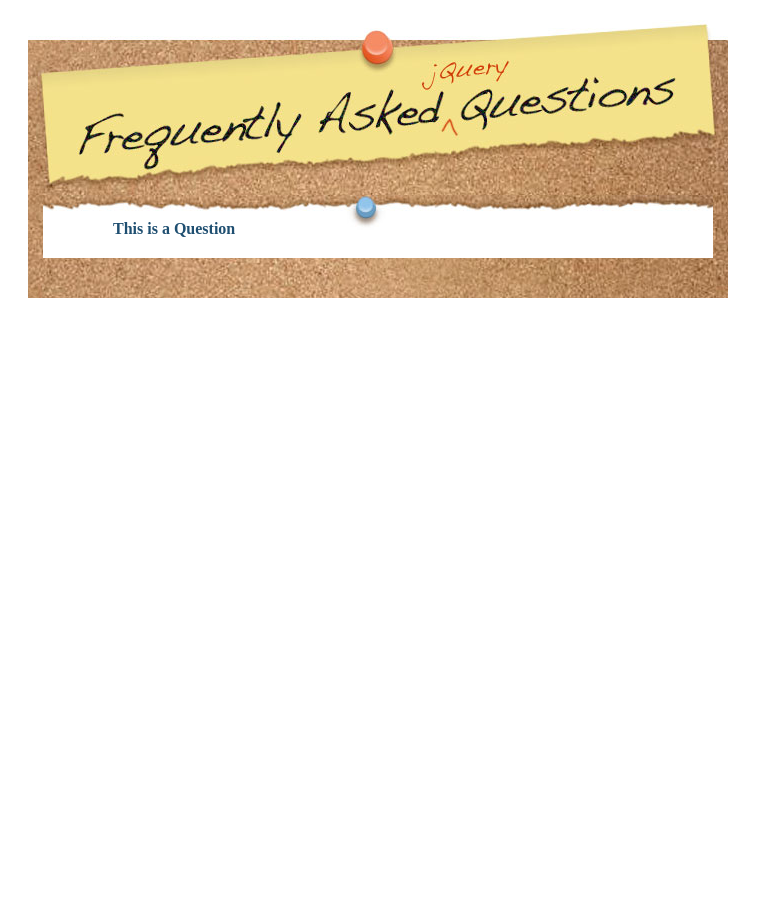
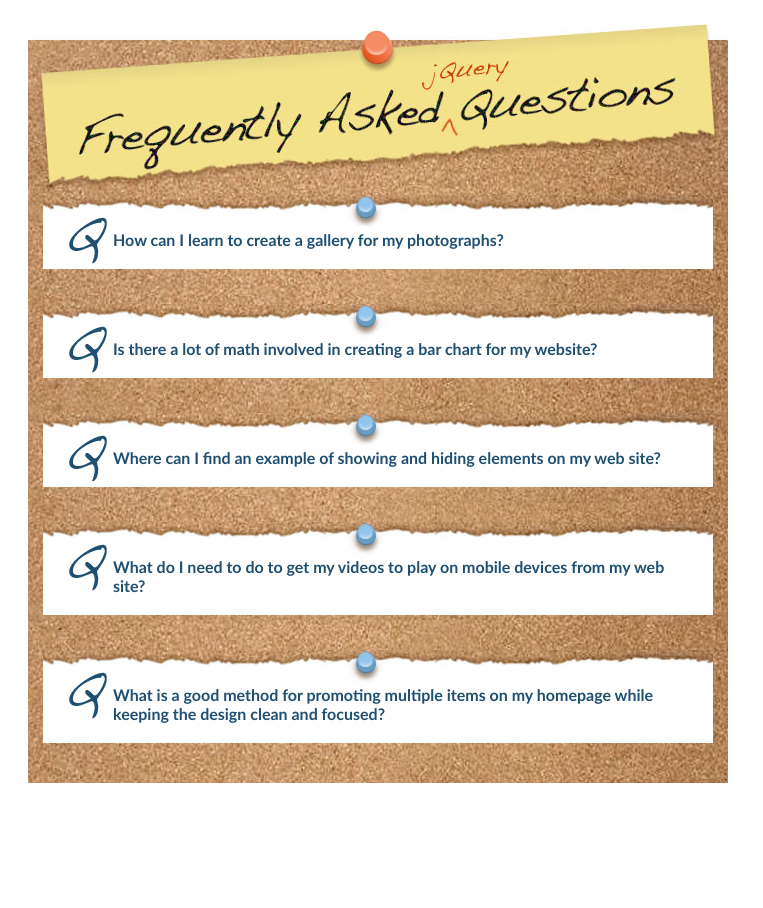
Before and after one commit to mfinning/Finning_Marcus_PWA2, a PHP site: page /faq.html in a window 1280 px wide. Shown: the top 908 px of the page, without its empty margins (0-763 px from the left). Run offline with PHP 8.4, Linux system fonts and the light colour scheme.

Commit message:
polished up my js

```diff
--- a/WK 2/Finning_Marcus_wk2activity./css/faq.css
+++ b/WK 2/Finning_Marcus_wk2activity./css/faq.css
@@ -1,44 +1,28 @@
-body {
+@charset "UTF-8";
 
-}
+body {font-family: "Trebuchet MS"; }
 p { margin: 0px; }
-a { color: #bf5572c; }
-
-a:hover { color:#000; }
+a { color: #bf572c; }
+a:hover { color: #000; }
 
 .faq_container {
-	 margin: 20px 0px 0px 20px;
-	 padding: 0px 0px 5px 0px;
-	 width: 700px;
-	 background: url(../images/corkboard_tile.jpg) 0px 0px;
-
+	margin: 20px 0px 0px 20px;
+	padding: 0px 0px 5px 0px;
+	width: 700px;
+	background: url(../images/corkboard_tile.jpg) 0px 0px;
 }
 
 .faq {
 	margin: 0px 15px 35px 15px;
-	padding:25px 15px 15px 70px;
-	position:relative;
-	background: #FFF url(../images/note_top.jpg) no-repeat 0px 0px;
-	}
-.faq_question {
-	margin: 0px;
-	padding: 0px 0px 5px 0px;
-	display:inline-block;
-	cursor: help;
-	font-weight:bold;
-	color:#1f4f71;
+	padding: 35px 15px 15px 70px;
+	position: relative;
+	background: #fff url(../images/note_top.jpg) no-repeat 0px 0px;
 }
-.faq_answer_container {
-	height: 0px;
-	overflow:hidden;
-	padding: 0px;
-	color:#BF572C;
-	}
 
-.faq_answer {
-	margin: 0px;
-	padding: opx;
-	color:#BF572C;
-	font-weight: normal
+.faq_question { margin: 0px; padding: 0px 0px 5px 0px; display: inline-block; cursor: help; font-weight: bold; color: #1f4f71; }
 
-	}
+.faq_answer_container { height: 0px; overflow: hidden; padding: 0px; color: #bf572c; }
+.faq_answer { margin: 0px; padding: 0px; color: #bf572c; font-weight: normal; }
+
+.faq .letter_q { width: 40px; height: 50px; position: absolute; top: 20px; left: 25px; background: url(../images/q.png) 0px 0px; }
+.faq .letter_a { width: 43px; height: 40px; position: absolute; top: 42px; left: 23px; background: url(../images/a.png) 0px 0px; display: none;}
--- a/WK 2/Finning_Marcus_wk2activity./faq.html
+++ b/WK 2/Finning_Marcus_wk2activity./faq.html
@@ -1,29 +1,102 @@
-
-<!DOCTYPE html PUBLIC "-//W3C//DTD XHTML 1.0 Transitional//EN"
-"http://www.w3.org/TR/xhtml1/DTD/xhtml1-transitional.dtd">
-
-<html xmlns="http://www.w3.org/1999/xhtml" xml:lang="en" lang="en">
+<!DOCTYPE html PUBLIC "-//W3C//DTD XHTML 1.0 Transitional//EN" "http://www.w3.org/TR/xhtml1/DTD/xhtml1-transitional.dtd">
+<html xmlns="http://www.w3.org/1999/xhtml">
 	<head>
-		<meta http-equiv="Content-Type" content="text/html; charset=utf-8"/>
-
-		<title>Faq</title>
-        <link rel="stylesheet" type="text/css" href="css/faq.css"/>
+		<meta http-equiv="Content-Type" content="text/html; charset=UTF-8" />
+		<title>FAQ Listing</title>
+		<link rel="stylesheet" type="text/css" href="css/faq.css" />
+        <script type="text/javascript" src="js/jquery-1.6.min.js"></script>
         <script type="text/javascript" src="js/faq.js"></script>
-        <script type="text/javascript" src="js/jquery-1.6.min.js"></script>
 
 
 	</head>
-
 	<body>
 
 		<div class="faq_container">
-			<img src="images/corkboard_heading.jpg" />
-            <div class="faq">
-            	<div class="faq_question">This is a Question</div>
-            	<div class="faq_answer_container">
-                	<div class="faq_answer">this is a answer</div>
-             	</div>
-           	</div>
+			<img src="images/corkboard_heading.jpg" alt="corkboard_heading" width="700" height="175" />
+
+			<!-- Question -->
+			<div class="faq">
+				<div class="faq_question">
+					<p>How can I learn to create a gallery for my photographs?</p>
+				</div>
+				<div class="faq_answer_container">
+					<div class="faq_answer">
+						<p>The course listed below covers this topic.</p>
+						<ul>
+							<li><a href="http://www.lynda.com/Dreamweaver-CS3-tutorials/Create-an-Interactive-Photo-Gallery-with-jQuery-and-Dreamweaver/80446-2.html">Create an Interactive Photo Gallery with jQuery and Dreamweaver</a></li>
+						</ul>
+					</div>
+				</div>
+			</div>
+
+			<!-- Question -->
+			<div class="faq" id="barchart">
+				<div class="faq_question">
+					<p>Is there a lot of math involved in creating a bar chart for my website?</p>
+				</div>
+				<div class="faq_answer_container">
+					<div class="faq_answer">
+						<p><img src="images/diagram.jpg" width="190" height="150" alt="diagram" style="float:right;margin-left:20px;" />In the courses listed below, the instructor shows you how to calculate the heights of each bar based on the size of the bars' container. When using jQuery, the amount of math is surprisingly small! The advantage of this approach is that the chart dimensions can be changed and the bars' height will be set in relation to each other and the height of the chart.</p>
+						<ul>
+							<li><a href="http://www.lynda.com/jQuery-1-5-tutorials/Create-an-Animated-Bar-Chart-with-jQuery/86001-2.html">Create an Animated Bar Chart with jQuery</a></li>
+							<li><a href="http://www.lynda.com/jQuery-1-5-tutorials/Create-an-Animated-Bar-Chart-with-jQuery-and-Dreamweaver/93385-2.html">Create an Animated Bar Chart with jQuery and Dreamweaver</a></li>
+						</ul>
+					</div>
+				</div>
+			</div>
+
+			<!-- Question -->
+			<div class="faq">
+				<div class="faq_question">
+					<p>Where can I find an example of showing and hiding elements on my web site?</p>
+				</div>
+				<div class="faq_answer_container">
+					<div class="faq_answer">
+						<p>Have a look at the courses below for examples of HTML elements being displayed based on a form element drop-down menu.</p>
+						<ul>
+							<li><a href="http://www.lynda.com/jQuery-1-5-tutorials/Create-an-Interactive-Map-with-jQuery/87636-2.html">Create an Interactive Map with jQuery</a></li>
+							<li><a href="http://www.lynda.com/jQuery-1-5-tutorials/jQuery-Projects-Creating-an-Interactive-Map/80444-2.html">Create an Interactive Map with jQuery and Dreamweaver</a></li>
+						</ul>
+					</div>
+				</div>
+			</div>
+
+			<!-- Question -->
+			<div class="faq">
+				<div class="faq_question">
+					<p>What do I need to do to get my videos to play on mobile devices from my web site?</p>
+				</div>
+				<div class="faq_answer_container">
+					<div class="faq_answer">
+						<p>In the courses listed below, the instructor shows you how to set up videos to play back on computers, tablets, and hand-held devices.</p>
+						<ul>
+							<li><a href="http://www.lynda.com/jQuery-tutorials/Create-an-Interactive-Video-Gallery-with-jQuery/85999-2.html">Create an Interactive Video Gallery with jQuery</a></li>
+							<li><a href="http://www.lynda.com/Dreamweaver-CS3-tutorials/Create-an-Interactive-Video-Gallery-with-jQuery-and-Dreamweaver/87000-2.html">Create an Interactive Video Gallery with jQuery and Dreamweaver</a></li>
+						</ul>
+					</div>
+				</div>
+			</div>
+
+			<!-- Question -->
+			<div class="faq">
+				<div class="faq_question">
+					<p>What is a good method for promoting multiple items on my homepage while keeping the design clean and focused?</p>
+				</div>
+				<div class="faq_answer_container">
+					<div class="faq_answer">
+						<p>The following courses provide step-by-step instruction for creating a rotating marquee for your homepage. This marquee features navigation buttons and supports any number of panels, and is based on standard HTML markup.</p>
+						<ul>
+							<li><a href="http://www.lynda.com/Dreamweaver-CS3-tutorials/Create-an-Interactive-Homepage-Marquee-with-jQuery-and-Dreamweaver/80445-2.html">Create an Interactive Homepage Marquee with jQuery and Dreamweaver</a></li>
+						</ul>
+						<p><em>See also:</em></p>
+						<ul>
+							<li><a href="http://www.lynda.com/jQuery-tutorials/Set-a-Marquee-to-Autoplay-with-jQuery/85223-2.html">Set a Marquee to Autoplay with jQuery</a></li>
+							<li><a href="http://www.lynda.com/Dreamweaver-CS3-tutorials/Set-a-Marquee-to-Autoplay-with-jQuery-and-Dreamweaver/85224-2.html">Set a Marquee to Autoplay with jQuery and Dreamweaver</a></li>
+						</ul>
+					</div>
+				</div>
+			</div>
+
 		</div>
 
 
--- a/WK 2/Finning_Marcus_wk2activity./js/faq.js
+++ b/WK 2/Finning_Marcus_wk2activity./js/faq.js
@@ -1,18 +1,35 @@
 /**
  * @author mfinning
  */
- $(document).ready(function(){
 
-	 $('.faq_question').click(function(){
-		if( $(this).parent().is('open') ){
-			$(this).closest('faq').find('.faq_answer_container').animate({'height':'0'},500);
+ $(document).ready(function() {
+
+	$('.faq_question').click(function(){
+		if ($(this).parent().is('.open')) {
+			$(this).closest('.faq').find('.faq_answer_container').animate({'height':'0'},500);
+			$(this).closest('.faq').find('.letter_a').fadeOut(500);
+			$(this).closest('.faq').find('.letter_q').animate({'left':'25px'});
 			$(this).closest('.faq').removeClass('open');
-
 		}else{
-			var newHeight = $(this).closest('.faq_answer').height() + "px";
-			$(this).closest('.faq_answer_container').animate({'height' :newHeight},500);
+			var newHeight = $(this).closest('.faq').find('.faq_answer').height() + 'px';
+			$(this).closest('.faq').find('.faq_answer_container').animate({'height':newHeight},500);
+			$(this).closest('.faq').find('.letter_a').fadeIn(500);
+			$(this).closest('.faq').find('.letter_q').animate({'left':'10px'});
 			$(this).closest('.faq').addClass('open');
-
 		}
 	});
+
+    $('.faq').each(function(){
+		$(this).append('<div class="letter_q"></div><div class="letter_a"></div>');
+	});
+	findAnchorLink();
+
 });
+
+function findAnchorLink(){
+	if (location.href.indexOf('#') != -1) {
+		var namedAnchor = window.location.hash;
+		var faqToFind = namedAnchor + ' .faq_question';
+		$(faqToFind).trigger('click');
+	}
+}
```
